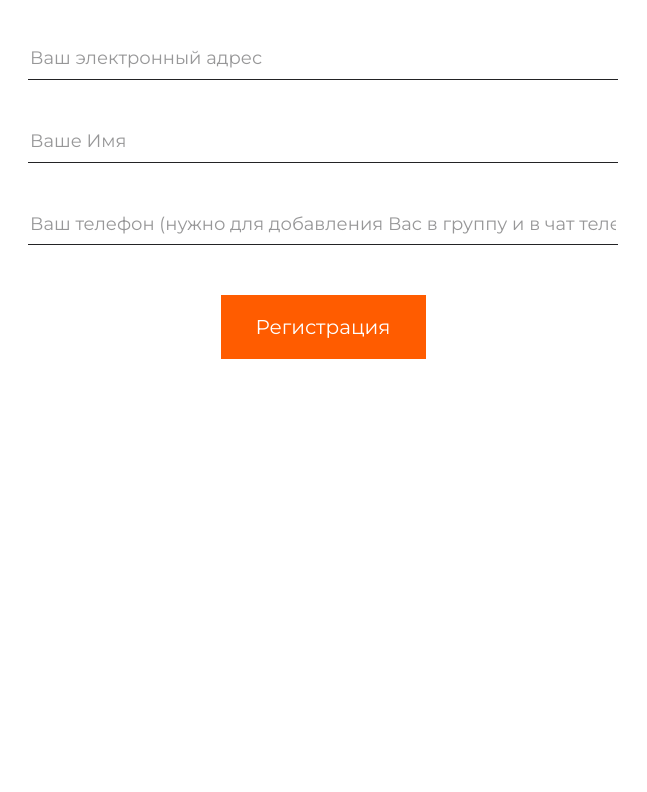
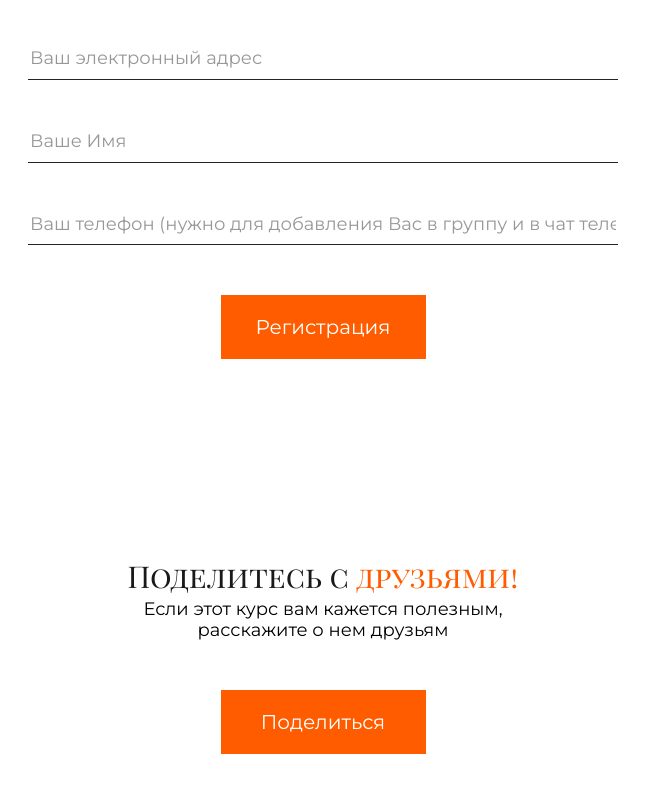
Before and after one commit to Unleashed97/bucefal, a website: page src/index.html in a window 1280 px wide. Shown: the part 5124-5916 px from the top of the page, without its empty margins (317-964 px from the left). Before the commit the page ends 5683 px from the top, so only its background shows below. Drawn offline with nearby package versions, Linux system fonts and the light colour scheme; files that its build step writes are made by us from their sources; files whose address does not match are found by name.

Commit message:
feat: add section share

```diff
--- a/src/index.html
+++ b/src/index.html
@@ -332,6 +332,19 @@
                     </div>
                 </div>
             </div>
+        </section> <!-- end of section apply-->
+
+        <!-- section share -->
+        <section class="section section--share">
+            <div class="container">
+                <div class="section__inner">
+                    <h2 class="section__title">Поделитесь с <span class="highlight">друзьями!</span></h2>
+
+                    <p class="section__subtitle">Если этот курс вам кажется полезным, расскажите о нем друзьям</p>
+
+                    <button type="button" class="btn btn--md btn--orange">Поделиться</button>
+                </div>
+            </div>
         </section>
     </main>
     <!-- footer include -->
--- a/src/scss/components/section.scss
+++ b/src/scss/components/section.scss
@@ -181,4 +181,22 @@
             width: 100%;
         }
     }
+
+    &--share {
+        .section__inner {
+            display: flex;
+            flex-direction: column;
+            align-items: center;
+        }
+        .section__title {
+            margin-bottom: 5px;
+        }
+
+        .section__subtitle {
+            max-width: 365px;
+            margin-bottom: 50px;
+
+            text-align: center;
+        }
+    }
 }
```
Also changed, not shown: dist/css/style.css, dist/css/style.min.css, dist/index.html.
